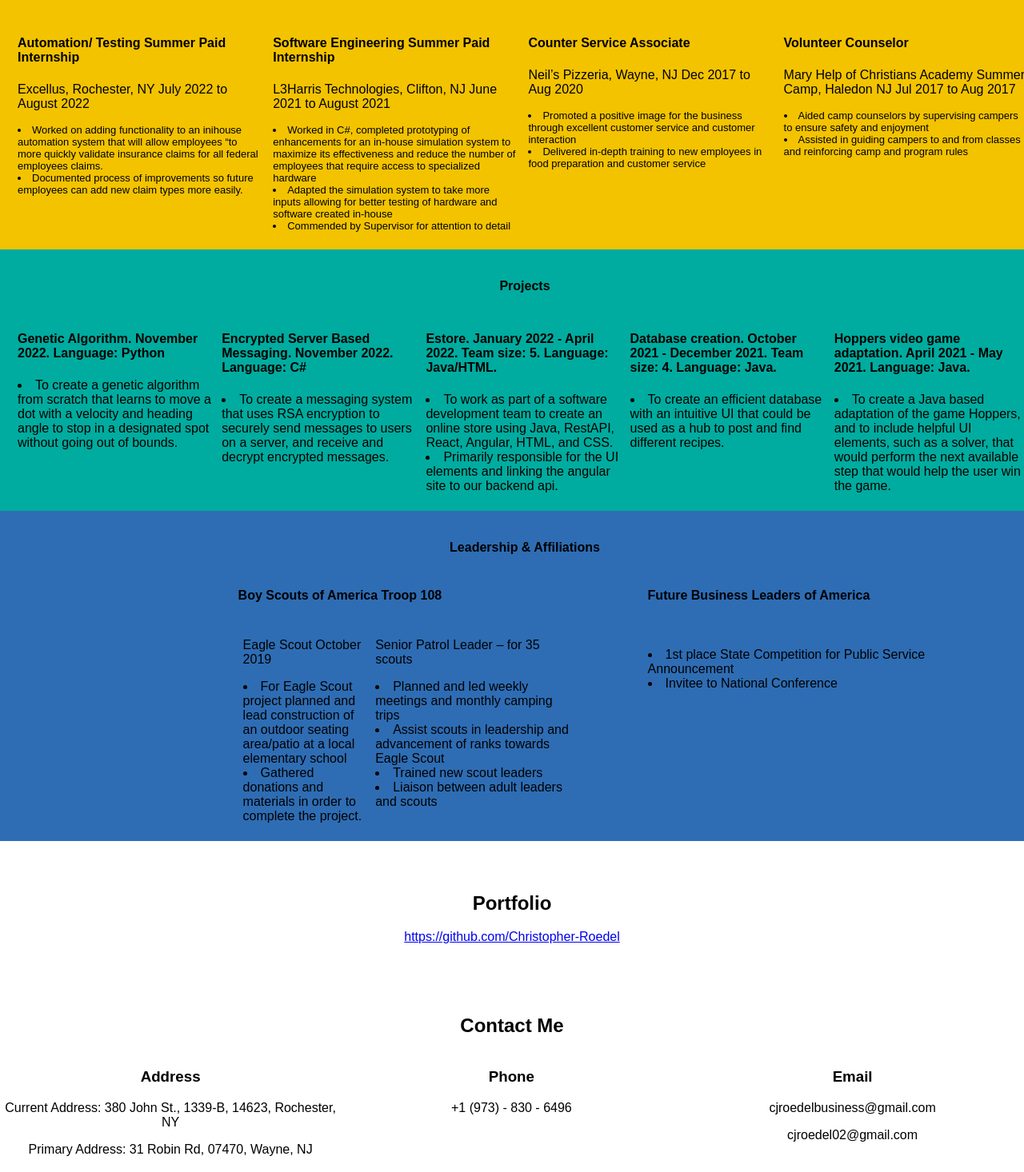
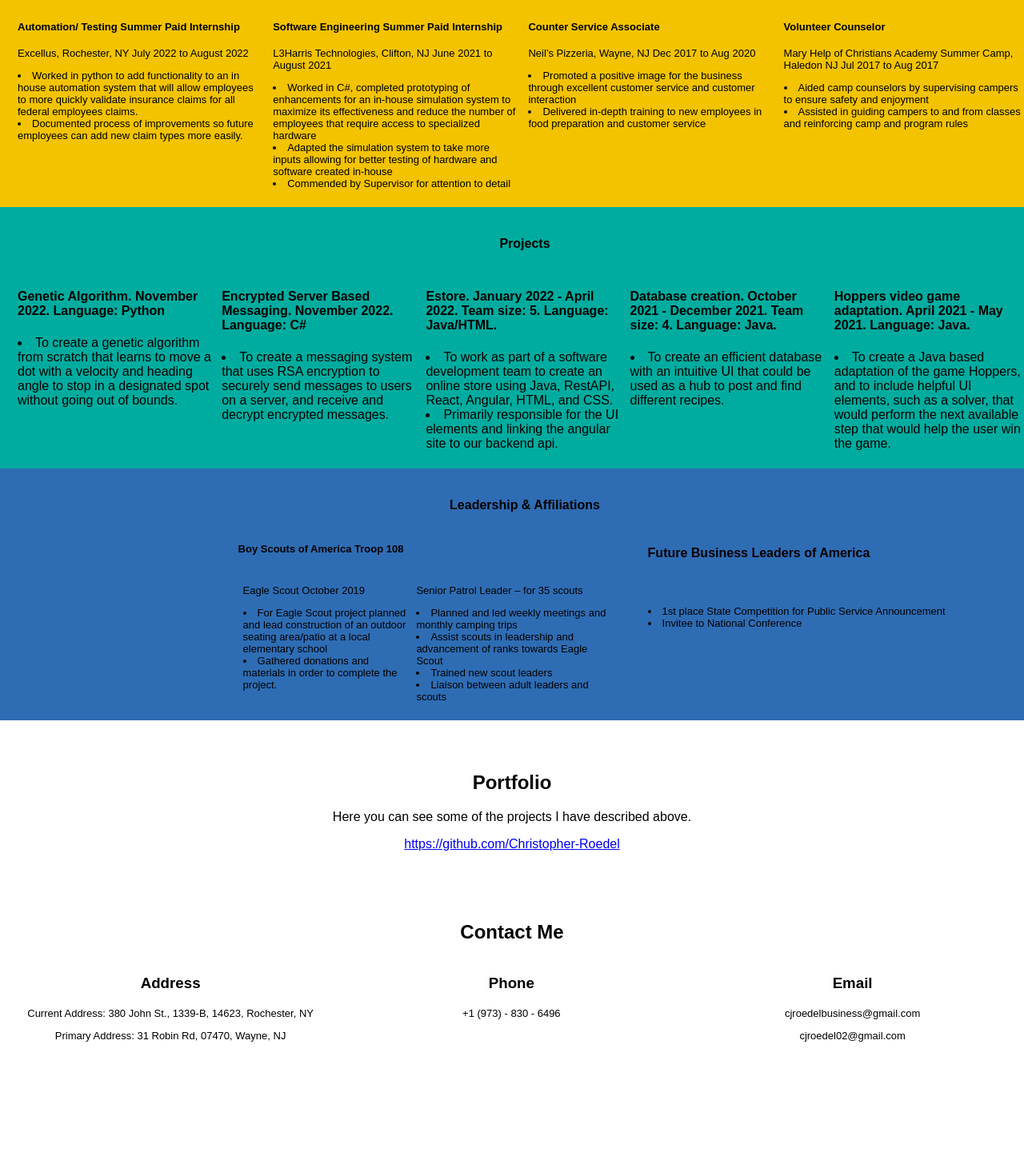
Before and after one commit to Christopher-Roedel/christopher-roedel.github.io, a plain HTML site: page index.html in a window 1280 px wide. Shown: the part 1283-2749 px from the top of the page at 80% size. Drawn offline with Linux system fonts and the light colour scheme.

Commit message:
Add files via upload

```diff
--- a/index.html
+++ b/index.html
@@ -31,9 +31,11 @@
     <p>
         I grew up in the town of Wayne, NJ where I lived with my parents and a younger sister.
         I fell in love with coding in my freshman year of high school and I pride myself on my ability
-        to complete projects quickly and copetently as well as my ability to solve problems and learn new things. As far as who
-        I am as a person, I have a plethora of different interests such as Hapkido karate, working out, electric Guitar, camping,
-        biking, building computers, And video games. For anyone who is interested in more specific details about these
+        to complete projects quickly and copetently as well as my ability to solve problems and learn new things.
+        I really enjoyed the aspect of just trying my hand at totally new concepts and being able to see
+        my progress in real time. Plus I personally have a preference for my work being something I've worked hard to create. As far as who
+        I am as a person, I have a plethora of different interests such as Hapkido karate, working out, electric guitar, camping,
+        biking, building computers, and video games. For anyone who is interested in more specific details about these
         interests I am a black belt, my favorite work out day is chest day, I like to do camping and biking in the same trip,
         I've built 9 computers, and my favorite game of all time is The Last of Us. I'm also definitely a bit of a collector. I
         like to collect models of things from movies or video games (guns from different games, light sabers, etc...), lego sets that
@@ -90,7 +92,7 @@
         <div class="work1">
             <h4>Automation/ Testing Summer Paid Internship</h4>
             <p>Excellus, Rochester, NY July 2022 to August 2022</p>
-            <li>Worked on adding functionality to an inihouse automation system that will allow employees “to more quickly validate insurance claims for all federal
+            <li>Worked in python to add functionality to an in house automation system that will allow employees to more quickly validate insurance claims for all federal
                 employees claims.</li>
             <li>Documented process of improvements so future employees can add new claim types more easily.</li>
         </div>
@@ -176,6 +178,7 @@
 
 <div id="portfolio" class="portfolio">
     <h2>Portfolio</h2>
+    <p>Here you can see some of the projects I have described above.</p>
     <a href="https://github.com/Christopher-Roedel">https://github.com/Christopher-Roedel</a>
     <p>&nbsp</p>
     <p>&nbsp</p>
--- a/style.css
+++ b/style.css
@@ -117,6 +117,7 @@ body {
 
   .edu-info {
     text-align: left;
+    font-size: small;
   }
 
   .edu-left {
@@ -126,7 +127,7 @@ body {
 
   .edu-left-text {
     float: right;
-    padding-right: 5%;
+    padding-right: 9%;
   }
 
   .edu-right {
@@ -150,6 +151,7 @@ body {
     text-align: left;
     width: 24%;
     padding: 6px;
+    font-size: small;
   }
 
   .work1 li {
@@ -161,6 +163,7 @@ body {
     text-align: left;
     width: 24%;
     padding: 6px;
+    font-size: small;
   }
 
   .work2 li {
@@ -172,6 +175,7 @@ body {
     text-align: left;
     width: 24%;
     padding: 6px;
+    font-size: small;
   }
 
   .work3 li {
@@ -183,6 +187,7 @@ body {
     text-align: left;
     width: 24%;
     padding: 6px;
+    font-size: small;
   }
 
   .work4 li {
@@ -229,12 +234,13 @@ body {
     text-align: left;
     width: 40%;
     padding-left: 22%;
+    font-size: small;
   }
 
   .lead1-1 {
     float: left;
     text-align: left;
-    width: 30%;
+    width: 40%;
     padding: 6px;
   }
 
@@ -248,7 +254,11 @@ body {
   .lead2 {
     float: left;
     text-align: left;
-    width: 29%;
+    width: 35%;
+  }
+
+  .lead2 li {
+    font-size: small;
   }
 
   .portfolio {
@@ -263,17 +273,26 @@ body {
   .address {
     float: left;
     width: 33.3%;
+  }
 
+  .address p {
+    font-size: small;
   }
 
   .phone {
     float: left;
     width: 33.3%;
+  }
 
+  .phone p {
+    font-size: small;
   }
 
   .email {
     float: left;
     width: 33.3%;
+  }
 
+  .email p {
+    font-size: small;
   }
```
